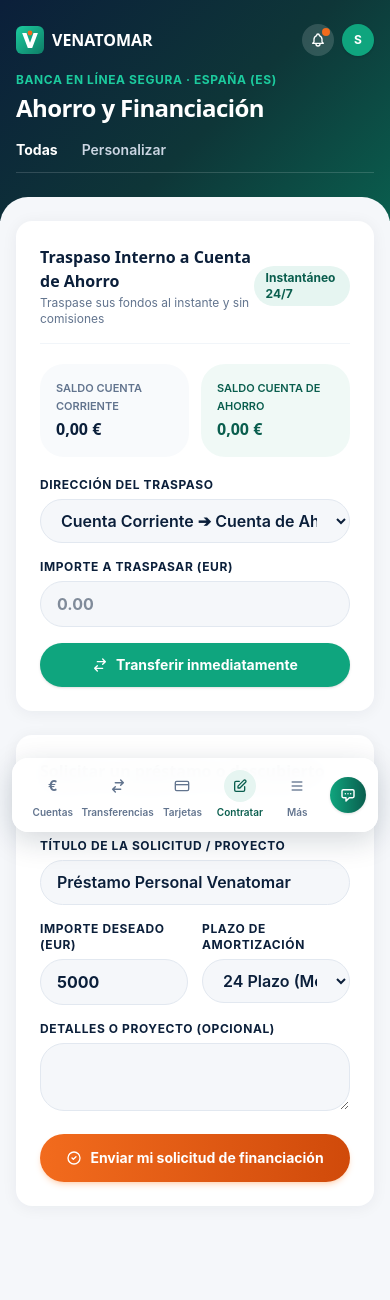
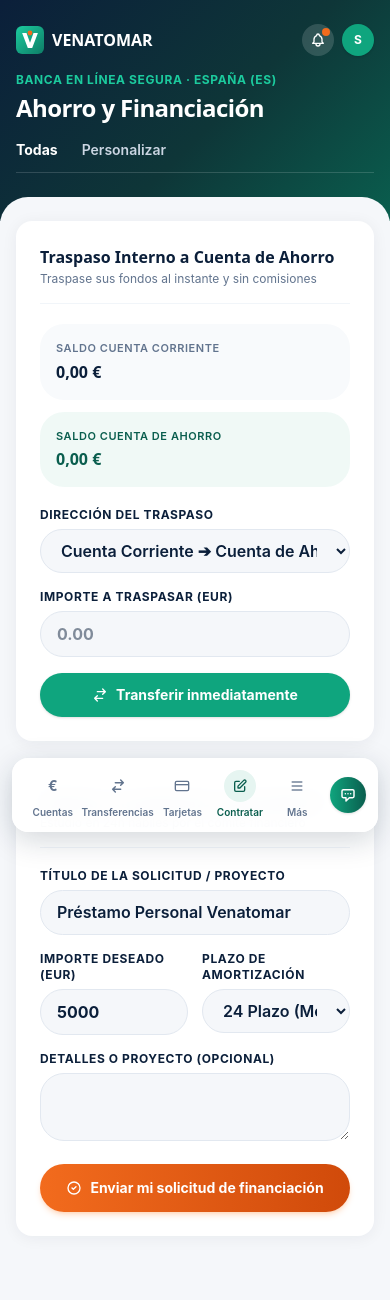
Before and after one commit to primous/venatomar, a Laravel app: page /es/portal/loans in a window 390 px wide. Shown: the top 1300 px of the page. Before the commit the page ends 1215 px from the top, so only its background shows below. Run offline with Laravel 12, Linux system fonts and the light colour scheme; the visitor is signed in with stand-in values (Sample User, id 1); data comes from the database, SQL or seed files in the repository; style sheets or scripts are compiled from the project's sources; some libraries are stand-ins or nearby versions.

Commit message:
style(portal): remove 24/7 instant badge and stack checking/savings balances on mobile

```diff
--- a/resources/views/portal/loans.blade.php
+++ b/resources/views/portal/loans.blade.php
@@ -7,24 +7,19 @@
 
         <!-- Panel 1: Internal Savings Transfer (Checking <-> Savings) (6 cols) -->
         <div class="lg:col-span-6 bg-white rounded-2xl p-6 sm:p-7 shadow-[0_2px_16px_rgba(11,31,58,0.06)]">
-            <div class="flex items-center justify-between mb-5 border-b border-slate-100 pb-4">
-                <div>
-                    <h2 class="text-base sm:text-lg font-bold text-[#0B1F3A]">{{ __('portal.internal_transfer_title') }}</h2>
-                    <p class="text-xs text-slate-500 mt-0.5">{{ __('portal.internal_transfer_desc') }}</p>
-                </div>
-                <span class="text-xs font-bold text-[#0A5E4E] bg-[#E6F5F1] px-3 py-1 rounded-full">
-                    {{ __('portal.instant_247') }}
-                </span>
+            <div class="mb-5 border-b border-slate-100 pb-4">
+                <h2 class="text-base sm:text-lg font-bold text-[#0B1F3A]">{{ __('portal.internal_transfer_title') }}</h2>
+                <p class="text-xs text-slate-500 mt-0.5">{{ __('portal.internal_transfer_desc') }}</p>
             </div>
 
             <!-- Balances summary -->
-            <div class="grid grid-cols-2 gap-3 mb-5">
+            <div class="grid grid-cols-1 sm:grid-cols-2 gap-3 mb-5">
                 <div class="p-4 bg-slate-50 rounded-xl">
-                    <div class="text-[11px] text-slate-500 font-semibold uppercase">{{ __('portal.checking_balance_label') }}</div>
+                    <div class="text-[11px] text-slate-500 font-semibold uppercase tracking-wider">{{ __('portal.checking_balance_label') }}</div>
                     <div class="text-base sm:text-lg font-extrabold text-[#0B1F3A] font-display mt-0.5">{{ $client->formattedBalance() }}</div>
                 </div>
                 <div class="p-4 bg-[#E6F5F1]/60 rounded-xl">
-                    <div class="text-[11px] text-[#0A5E4E] font-semibold uppercase">{{ __('portal.savings_balance_label') }}</div>
+                    <div class="text-[11px] text-[#0A5E4E] font-semibold uppercase tracking-wider">{{ __('portal.savings_balance_label') }}</div>
                     <div class="text-base sm:text-lg font-extrabold text-[#0A5E4E] font-display mt-0.5">{{ $client->formattedSavingsBalance() }}</div>
                 </div>
             </div>
```
